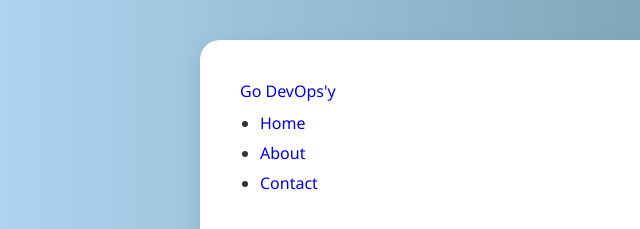
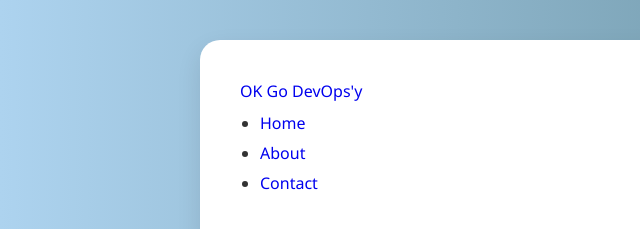
Before and after one commit to DevOps-Lebondeveloppeur-Session-14/git-workshop, a plain HTML site: page index.html in a window 1280 px wide. Shown: the top 229 px of the page, 0-640 px from the left. Drawn offline with Linux system fonts and the light colour scheme; files that its build step writes are made by us from their sources.

Commit message:
fix ok title

```diff
--- a/index.html
+++ b/index.html
@@ -12,7 +12,7 @@
     <!-- Navigation Bar -->
     <nav class="navbar">
         <div class="container">
-            <a href="/index.html" class="logo">Go DevOps'y</a>
+            <a href="/index.html" class="logo">OK Go DevOps'y</a>
             <ul class="nav-links">
                 <li><a href="#">Home</a></li>
                 <li><a href="#">About</a></li>
```
